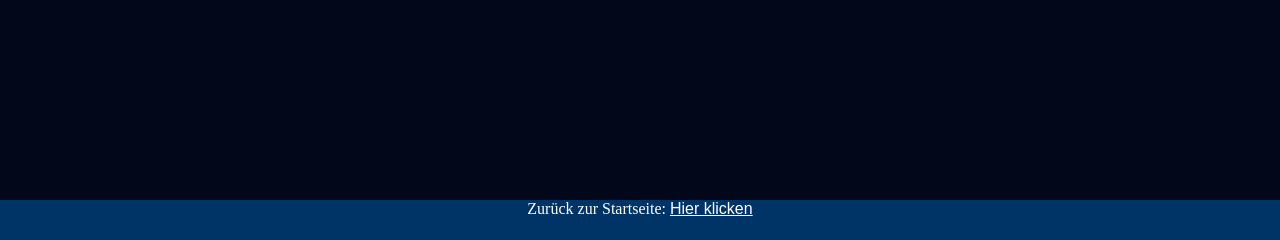
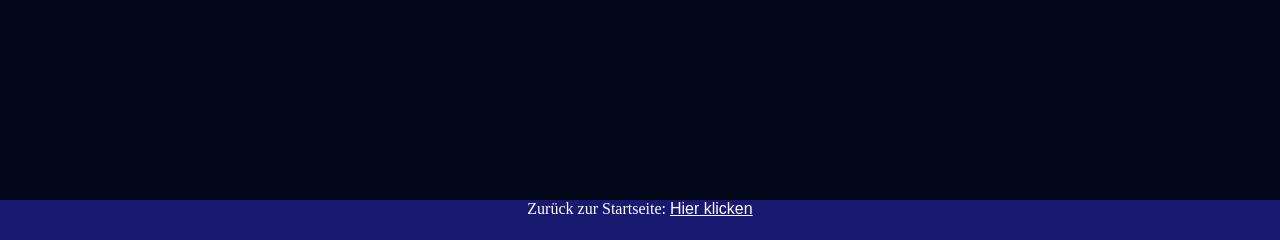
Before and after one commit to WofKybeidos/ShopAnalytic, a PHP site: page /Verlinkungen/Kontakt.html in a window 1280 px wide. Shown: the part 560-800 px from the top of the page. Run offline with PHP 8.4, Linux system fonts and the light colour scheme.

Commit message:
Chnage General.css

```diff
--- a/style/General.css
+++ b/style/General.css
@@ -1,15 +1,6 @@
-p, a, h1 {
+p, a, h1 , .text{
 	color: white;
 	font-family: arial;
-}
-
-footer {
-	bottom:0%;
-	position:absolute;
-    width: 100%;
-    height: 2.5em;
-	background: #036;
-	text-align: center;
 }
 
 body {
@@ -22,3 +13,12 @@ img {
 	margin: 0 auto;
 	display:block;
 }
+
+footer {
+	bottom:0%;
+	position:absolute;
+    width: 100%;
+    height: 2.5em;
+	background: #191970;
+	text-align: center;
+}
```
